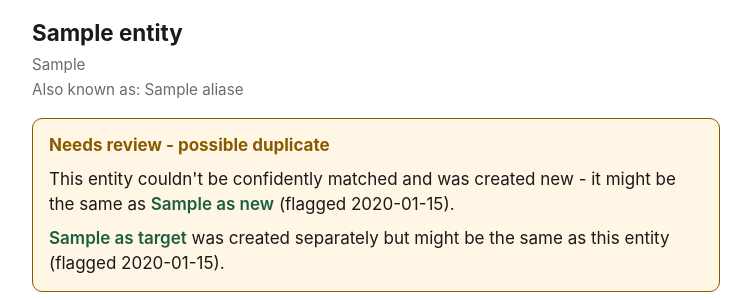
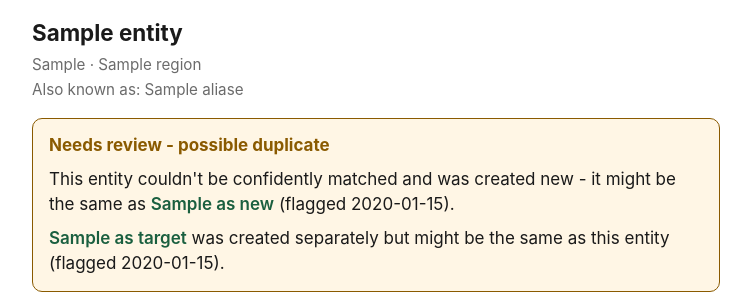
Before and after one commit to architkhandelwal2005/Sapcon-Instruments-Personal-Software-, a FastAPI app: template app/web/templates/entity_profile.html in a window 1280 px wide. Shown: the part 55-355 px from the top of the page, without its empty margins (264-1015 px from the left). Run offline with FastAPI, Linux system fonts and the light colour scheme; the template is opened without the code that fills it: most values are stand-ins (such as "Sample title", 1, 10 or a date in 2020).

Commit message:
Add region field to entities, surfaced read-only on profile and home
Nullable entities.region text (migration 0006), no constraint - naming
convention (state vs. custom territory) isn't known until tomorrow's ERP
data lands. Displayed fact only, never a routing/query input - no
regional routing logic exists or will (see PLAN.md scope correction).

Surfaced on the Contact/Company profile header and the meetings home
list next to the primary contact's name. Verified live: set a test
region, confirmed it renders on both pages via real HTTP requests,
confirmed the null case (everyone, currently) renders cleanly, reset to
null afterward so the DB stays clean for tomorrow's real data.

```diff
--- a/app/web/main.py
+++ b/app/web/main.py
@@ -29,7 +29,7 @@ def home(request: Request):
         with conn.cursor() as cur:
             cur.execute(
                 """
-                select m.id, m.meeting_date, pc.canonical_name
+                select m.id, m.meeting_date, pc.canonical_name, pc.region
                 from meetings m
                 left join entities pc on pc.id = m.primary_contact_id
                 order by m.meeting_date desc
@@ -39,5 +39,5 @@ def home(request: Request):
     finally:
         conn.close()
 
-    meetings_list = [{"id": r[0], "meeting_date": r[1], "primary_contact_name": r[2]} for r in rows]
+    meetings_list = [{"id": r[0], "meeting_date": r[1], "primary_contact_name": r[2], "primary_contact_region": r[3]} for r in rows]
     return templates.TemplateResponse(request, "home.html", {"meetings": meetings_list})
--- a/app/web/routes/entities.py
+++ b/app/web/routes/entities.py
@@ -16,11 +16,11 @@ templates = Jinja2Templates(directory=str(Path(__file__).resolve().parent.parent
 
 def _fetch_entity(conn, entity_id: str) -> dict:
     with conn.cursor() as cur:
-        cur.execute("select canonical_name, entity_type, aliases from entities where id = %s", (entity_id,))
+        cur.execute("select canonical_name, entity_type, aliases, region from entities where id = %s", (entity_id,))
         row = cur.fetchone()
         if row is None:
             raise ValueError(f"No entity found with id {entity_id}")
-        return {"id": entity_id, "canonical_name": row[0], "entity_type": row[1], "aliases": row[2] or []}
+        return {"id": entity_id, "canonical_name": row[0], "entity_type": row[1], "aliases": row[2] or [], "region": row[3]}
 
 
 def _fetch_interaction_history(conn, entity_id: str) -> list[dict]:
--- a/app/web/templates/entity_profile.html
+++ b/app/web/templates/entity_profile.html
@@ -4,7 +4,7 @@
 
 <h1>{{ entity.canonical_name }}</h1>
 <div class="meta">
-  <div>{{ entity.entity_type }}</div>
+  <div>{{ entity.entity_type }}{% if entity.region %} &middot; {{ entity.region }}{% endif %}</div>
   {% if entity.aliases %}<div>Also known as: {{ entity.aliases | join(", ") }}</div>{% endif %}
 </div>
 
--- a/app/web/templates/home.html
+++ b/app/web/templates/home.html
@@ -8,7 +8,7 @@
     <ul class="relation-list">
       {% for m in meetings %}
         <li>
-          <a class="entity-link" href="/meetings/{{ m.id }}">{{ m.meeting_date }} - {{ m.primary_contact_name or "(no contact)" }}</a>
+          <a class="entity-link" href="/meetings/{{ m.id }}">{{ m.meeting_date }} - {{ m.primary_contact_name or "(no contact)" }}{% if m.primary_contact_region %} ({{ m.primary_contact_region }}){% endif %}</a>
         </li>
       {% endfor %}
     </ul>
```
Also changed, not shown: migrations/0006_entities_region.sql (added).
